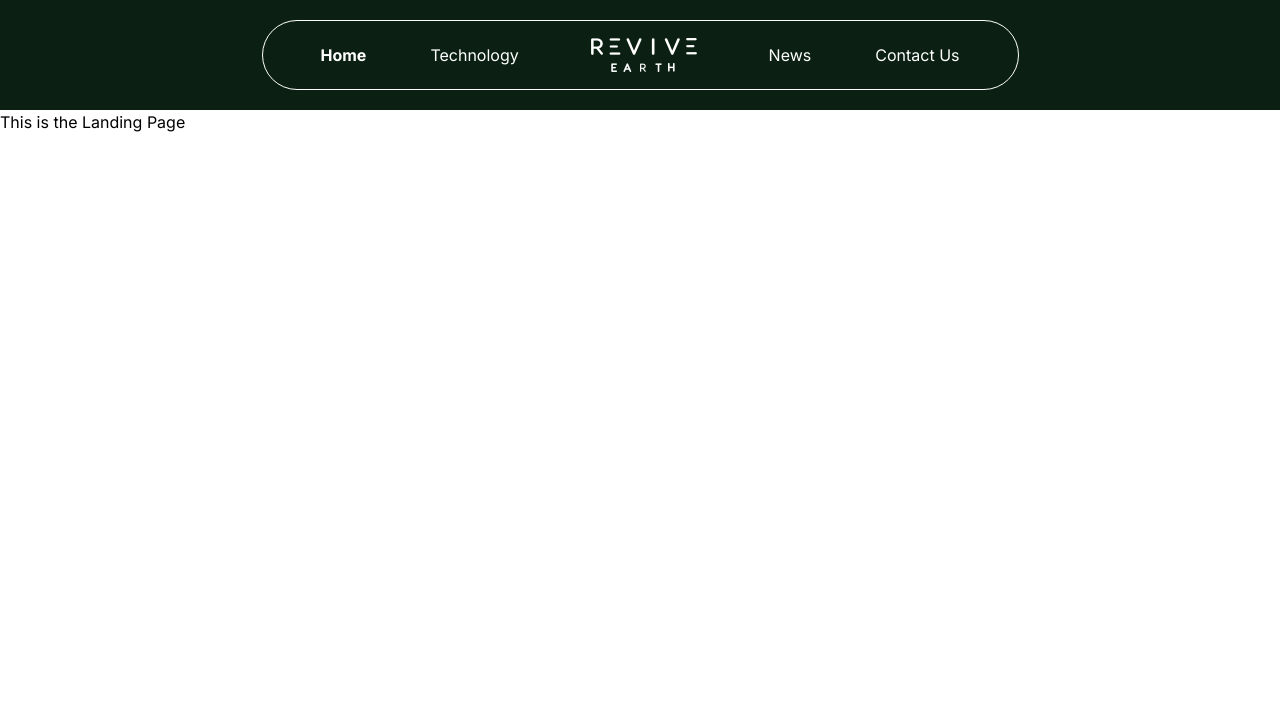
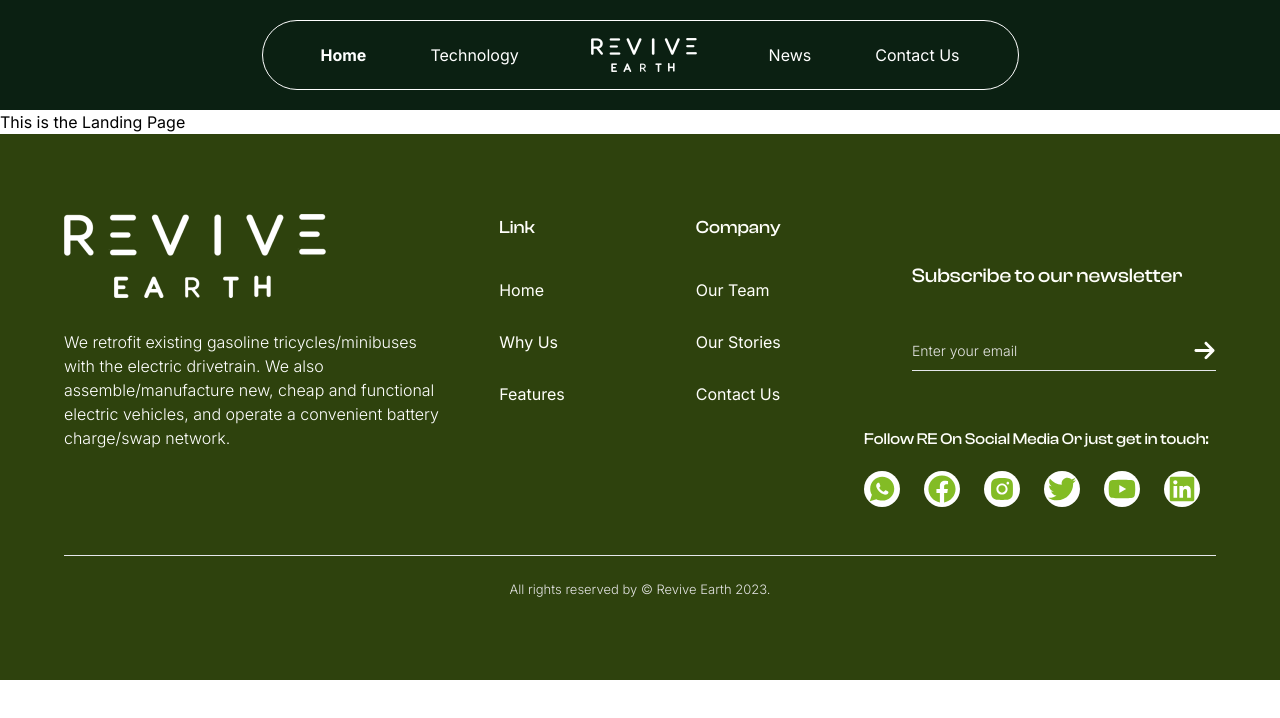
Before and after one commit to ReviveEarth/re-website, a React (Vite) app: page / in a window 1280 px wide. Shown: the top 718 px of the page. Built offline with nearby package versions, Linux system fonts and the light colour scheme.

Commit message:
feat: footer

```diff
--- /dev/null
+++ b/src/components/Footer.jsx
@@ -0,0 +1,159 @@
+import React from 'react';
+import { Link } from 'react-router-dom';
+import { FaArrowRight } from 'react-icons/fa6';
+import { MdEmail } from 'react-icons/md';
+import { AiFillInstagram } from 'react-icons/ai';
+import { IoLogoWhatsapp } from 'react-icons/io';
+import { BsFillTelephoneFill } from 'react-icons/bs';
+import { FaFacebook, FaTwitter, FaYoutube, FaLinkedin } from 'react-icons/fa';
+import Logo from '../assets/x.png';
+
+const Footer = () => {
+  return (
+    <>
+      <footer className="bg-[#2E420D] text-[#fffffb] px-5 py-20 lg:px-16">
+        <div className="grid xl:grid-cols-3 gap-12 mb-12">
+          <div className="flex flex-col">
+            <Link to="/">
+              <img
+                src={Logo}
+                alt="revive earth"
+                className="h-[84px] w-[262px]"
+              />
+            </Link>
+
+            <p className="font-light pt-8 md:w-[600px] xl:w-[378px] text-white">
+              We retrofit existing gasoline tricycles/minibuses with the
+              electric drivetrain. We also assemble/manufacture new, cheap and
+              functional electric vehicles, and operate a convenient battery
+              charge/swap network.
+            </p>
+          </div>
+
+          <div className="flex flex-row gap-x-24 xl:justify-evenly">
+            <div className="flex flex-col">
+              <h4 className="font-semibold text-lg  font-clashdisplay pb-9">
+                Link
+              </h4>
+              <ul className="">
+                <li className="pb-7">
+                  <Link to="/">Home</Link>
+                </li>
+                <li className="pb-7">
+                  <Link to="/why-us">Why Us</Link>
+                </li>
+                <li className="">
+                  <Link to="/features">Features</Link>
+                </li>
+              </ul>
+            </div>
+            <div className="flex flex-col">
+              <h4 className="font-semibold text-lg text-[#fffffb] font-clashdisplay pb-9">
+                Company
+              </h4>
+              <ul className="">
+                <li className="pb-7">
+                  <Link to="/our-team">Our Team</Link>
+                </li>
+                <li className="pb-7">
+                  <Link to="/our-stories">Our Stories</Link>
+                </li>
+                <li className="">
+                  <Link to="/contact">Contact Us</Link>
+                </li>
+              </ul>
+            </div>
+          </div>
+
+          <div className="flex flex-col ">
+            <div className="xl:mt-12 xl:pl-12">
+              <h4 className="text-xl font-clashdisplay font-medium pb-10">
+                Subscribe to our newsletter
+              </h4>
+              <div className="relative flex items-center">
+                <input
+                  type="email"
+                  placeholder="Enter your email"
+                  className="bg-transparent w-[75%] xl:w-full border-b  focus:outline-none focus:border-b placeholder:text-[#e6e6e6] placeholder:text-sm placeholder:font-light py-2"
+                />
+                <button className="absolute right-[25%] xl:right-0">
+                  <FaArrowRight size={23} />
+                </button>
+              </div>
+            </div>
+
+            <div className="flex flex-col font-clashdisplay font-normal pt-14">
+              <p>Follow RE On Social Media Or just get in touch:</p>
+              <div className="flex flex-row  space-x-6 pt-5 overflow-x-scroll">
+                <a
+                  href="#"
+                  target="_blank"
+                  className="bg-white rounded-full p-1"
+                >
+                  <IoLogoWhatsapp size={28} color="#83BC25" />
+                </a>
+                <a
+                  href="#"
+                  target="_blank"
+                  className="bg-white rounded-full p-1 hidden md:block"
+                >
+                  <FaFacebook size={28} color="#83BC25" />
+                </a>
+                <a
+                  href="#"
+                  target="_blank"
+                  className="bg-white rounded-full p-1"
+                >
+                  <AiFillInstagram size={28} color="#83BC25" />
+                </a>
+                <a
+                  href="#"
+                  target="_blank"
+                  className="bg-white rounded-full p-1"
+                >
+                  <FaTwitter size={28} color="#83BC25" />
+                </a>
+                <a
+                  href="#"
+                  target="_blank"
+                  className="bg-white rounded-full p-1"
+                >
+                  <FaYoutube size={28} color="#83BC25" />
+                </a>
+                <a
+                  href="#"
+                  target="_blank"
+                  className="bg-white rounded-full p-1"
+                >
+                  <FaLinkedin size={28} color="#83BC25" />
+                </a>
+                <a
+                  href="#"
+                  target="_blank"
+                  className="bg-white rounded-full p-1 hidden md:block"
+                >
+                  <MdEmail size={28} color="#83BC25" />
+                </a>
+                <a
+                  href="#"
+                  target="_blank"
+                  className="bg-white rounded-full p-1 hidden md:block"
+                >
+                  <BsFillTelephoneFill size={25} color="#83BC25" />
+                </a>
+              </div>
+            </div>
+          </div>
+        </div>
+
+        <hr />
+
+        <p className="text-[13px] text-[#E3E3E3] font-light text-center pt-6">
+          All rights reserved by © Revive Earth 2023.
+        </p>
+      </footer>
+    </>
+  );
+};
+
+export default Footer;
--- a/src/components/Navbar.jsx
+++ b/src/components/Navbar.jsx
@@ -58,7 +58,7 @@ const Navbar = () => {
         </div>
 
         {/* MOBILE NAV */}
-        <div className="px-5 h-20 flex justify-between items-center bg-[#0B2012] lg:hidden">
+        <div className="relative px-5 h-20 flex z-50 justify-between items-center bg-[#0B2012] lg:hidden">
           <div className="">
             <NavLink to="/">
               <img
@@ -70,7 +70,7 @@ const Navbar = () => {
           </div>
 
           {/* toggle button */}
-          <div onClick={toggleNav} className="block lg:hidden z-50">
+          <div onClick={toggleNav} className="block lg:hidden z-10">
             {open ? (
               <AiOutlineClose size={25} color="white" />
             ) : (
--- a/src/pages/Home/Index.jsx
+++ b/src/pages/Home/Index.jsx
@@ -1,4 +1,5 @@
 import React from 'react';
+import Footer from '../../components/Footer';
 import Navbar from '../../components/Navbar';
 
 const Index = () => {
@@ -8,6 +9,8 @@ const Index = () => {
         <Navbar />
       </div>
       <div>This is the Landing Page</div>
+
+      <Footer />
     </>
   );
 };
```
Also changed, not shown: src/assets/x.png (added).
